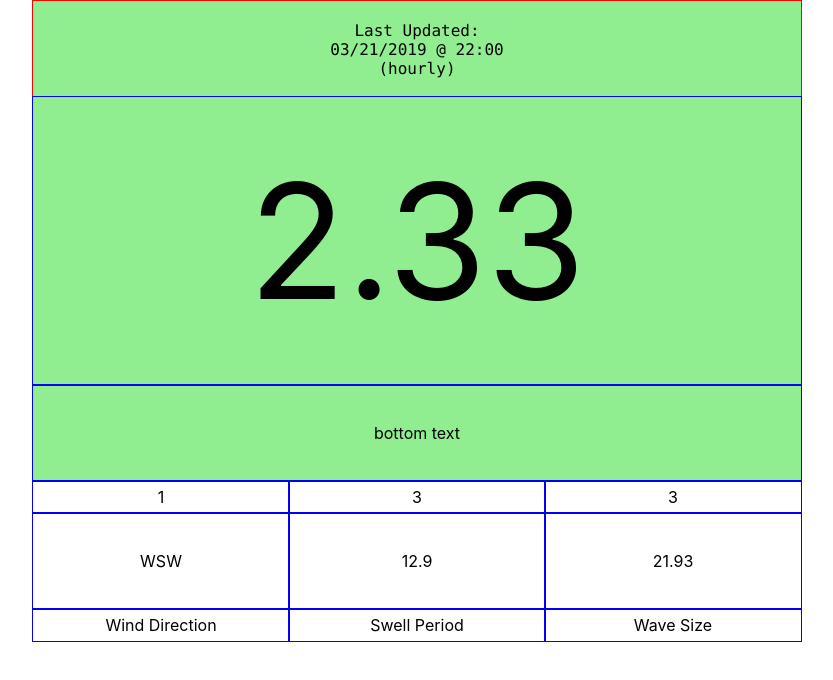
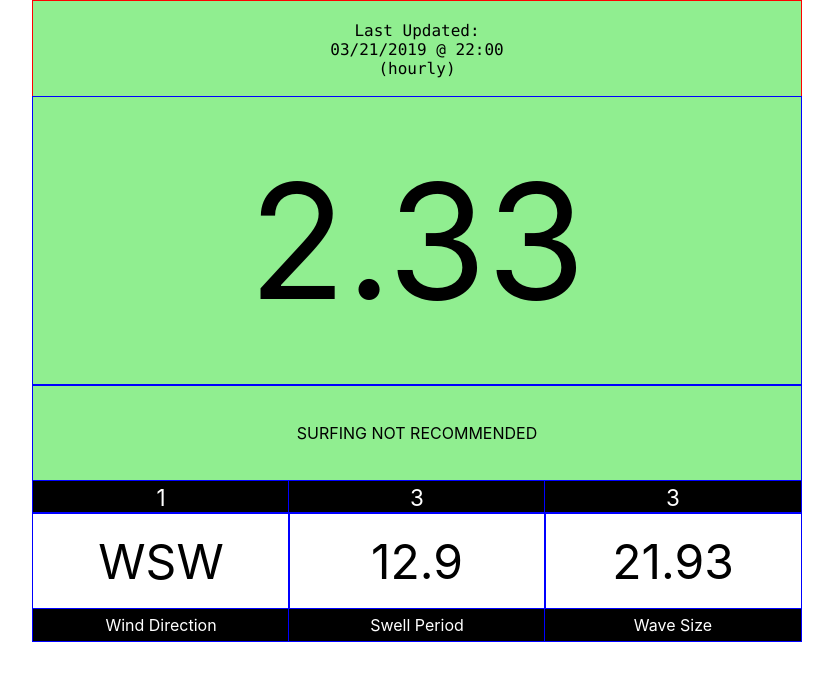
Before and after one commit to Landonwilson1/surf-report, a React (Create React App) app: page / in a window 1280 px wide. Shown: the top 680 px of the page, without its empty margins (223-1056 px from the left). Built offline with nearby package versions, Linux system fonts and the light colour scheme; no server answers.

Commit message:
Update WWD, SwP, and WS report UI styles.

```diff
--- a/src/components/App.js
+++ b/src/components/App.js
@@ -1,13 +1,13 @@
 import React, { Component } from 'react';
 import './App.css';
 
-import ReportList from './ReportList';
+import SurfReport from './SurfReport';
 
 class App extends Component {
   render() {
     return (
       <div className="App">
-        <ReportList />
+        <SurfReport />
       </div>
     );
   }
--- a/src/components/ReportList.js
+++ b/src/components/SurfReport.js
@@ -1,7 +1,7 @@
 import React, { Component } from 'react'
 import './SurfReport.css';
 
-class ReportList extends Component {
+class SurfReport extends Component {
   constructor(props) {
     super(props)
 
@@ -46,7 +46,6 @@ class ReportList extends Component {
     this.getWindDirectionScore = this.getWindDirectionScore.bind(this);
     this.getSwellPeriodScore = this.getSwellPeriodScore.bind(this);
     this.getWaveSizeScore = this.getWaveSizeScore.bind(this);
-
   }
 
   componentDidMount() {
@@ -60,11 +59,10 @@ class ReportList extends Component {
          return parsedRowArray
        }
 
-       //splits response into array w/string values equalling rows
-       let separateRows = data.split(/\n/).slice(0,20)
+       let separateRows = data.split(/\n/)
        let parsedRows = separateRows.map(row => parseRow(row))
 
-       let dataRows = parsedRows.slice(2,22)
+       let dataRows = parsedRows.slice(2)
        function assignObjects(e) {
            let newRow = {};
            newRow['YY'] = e[0];
@@ -85,9 +83,9 @@ class ReportList extends Component {
          return newRow;
        }
 
-      let dataObjects = dataRows.map(row => assignObjects(row))
-      console.log('data objects:', dataObjects)
-      this.setState({buoyRecords: dataObjects, lastUpdate: dataObjects[0]})
+      let dataRowObjects = dataRows.map(row => assignObjects(row))
+      console.log('data objects:', dataRowObjects)
+      this.setState({buoyRecords: dataRowObjects, lastUpdate: dataRowObjects[0]})
      });
 
   }
@@ -154,25 +152,25 @@ class ReportList extends Component {
         <div className='property' id='summary'>
           <code>Last Updated: <br/>{lastUpdatedTime} <br/>(hourly)</code>
           <p id='surf-score'>{combinedSurfScore}</p>
-          <p>bottom text</p>
+          <p>SURFING NOT RECOMMENDED</p>
         </div>
 
         <div className='property'>
-          <p>{windDirectionScore}</p>
-          <p>{windDirection}</p>
-          <p>Wind Direction</p>
+          <p style={{fontSize: '1.4em', background: 'black', color: 'white'}}>{windDirectionScore}</p>
+          <p style={{fontSize: '3em'}}>{windDirection}</p>
+          <p style={{background: 'black', color: 'white'}}>Wind Direction</p>
         </div>
 
         <div className='property'>
-          <p>{swellPeriodScore}</p>
-          <p>{swellPeriod}</p>
-          <p>Swell Period</p>
+          <p style={{fontSize: '1.4em', background: 'black', color: 'white'}}>{swellPeriodScore}</p>
+          <p style={{fontSize: '3em'}}>{swellPeriod}</p>
+          <p style={{background: 'black', color: 'white'}}>Swell Period</p>
         </div>
 
         <div className='property'>
-          <p>{waveSizeScore}</p>
-          <p>{waveSize}</p>
-          <p>Wave Size</p>
+          <p style={{fontSize: '1.4em', background: 'black', color: 'white'}}>{waveSizeScore}</p>
+          <p style={{fontSize: '3em'}}>{waveSize}</p>
+          <p style={{background: 'black', color: 'white'}}>Wave Size</p>
         </div>
       </div>
     )
@@ -181,4 +179,4 @@ class ReportList extends Component {
 }
 
 
-export default ReportList
+export default SurfReport;
```
